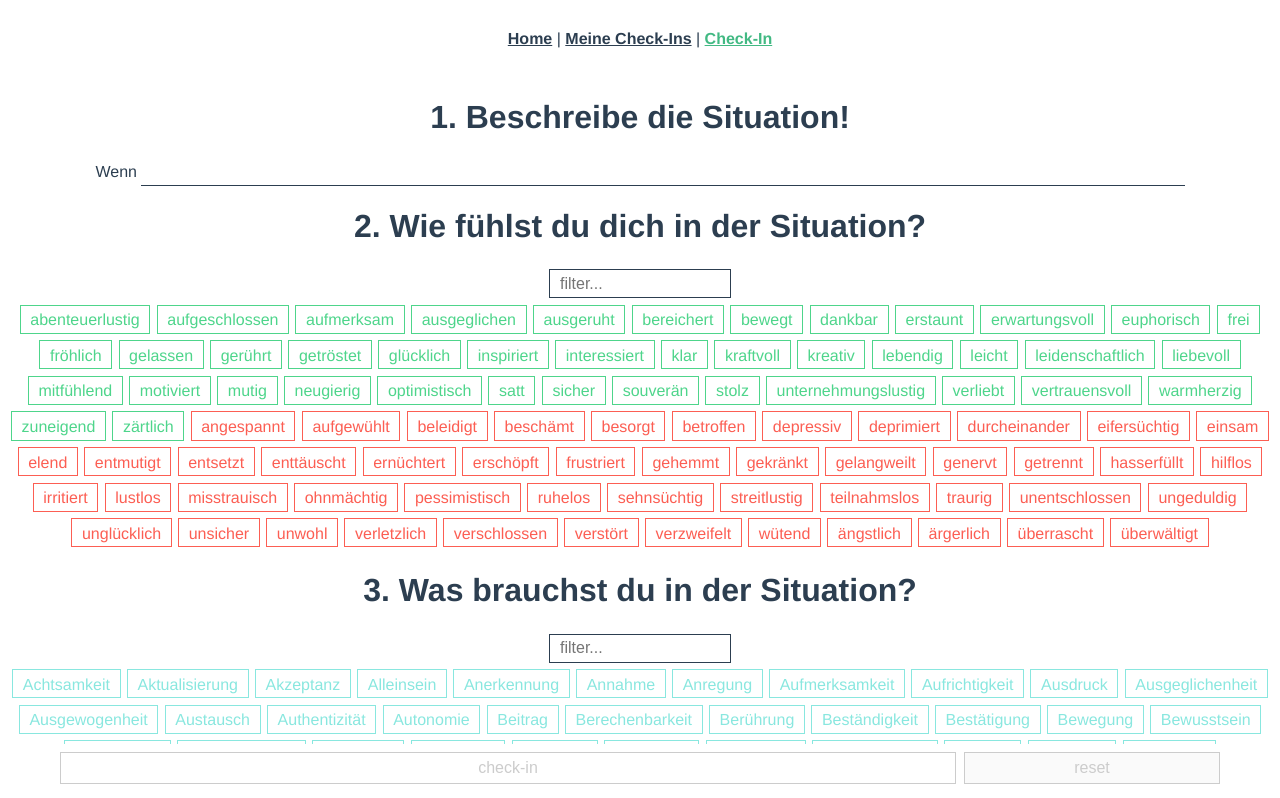
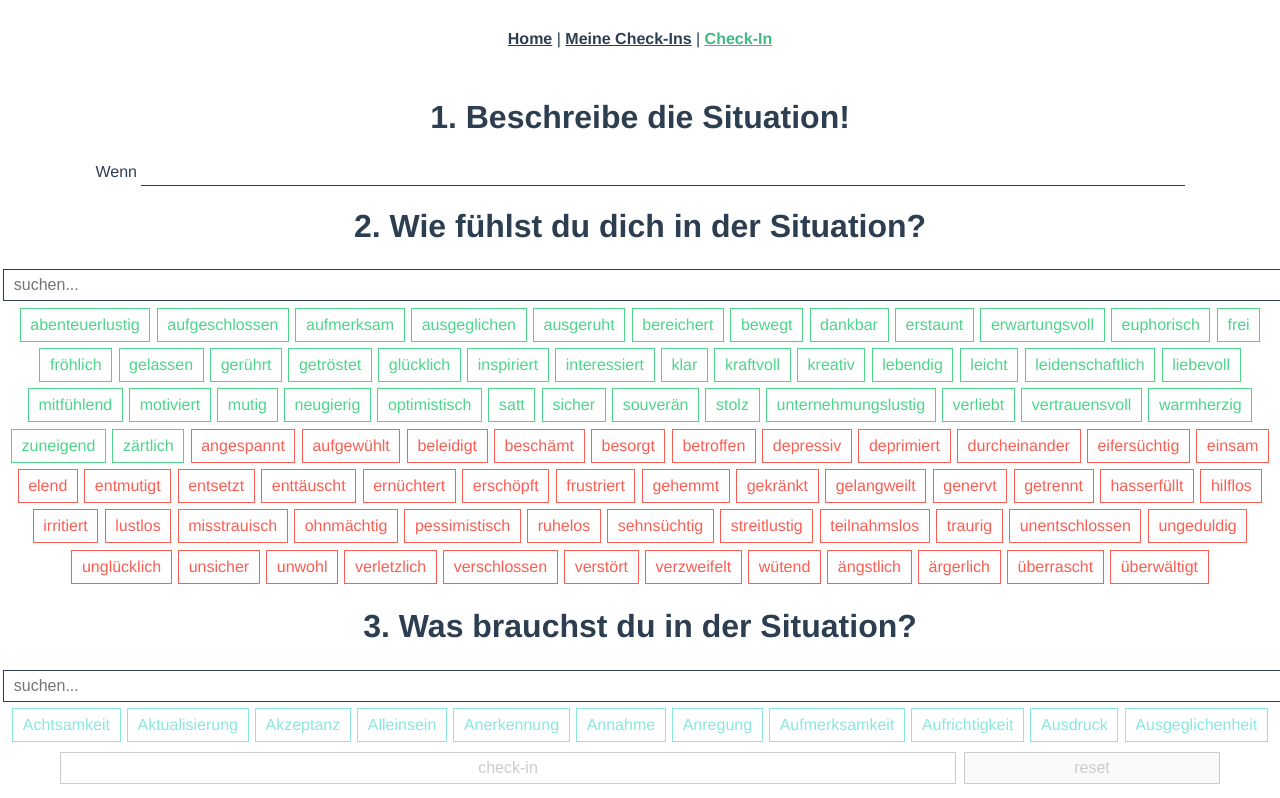
Before and after one commit to barnholdy/nvc, a Vue app: page /#/add-check-in in a window 1280 px wide. Shown: the top 798 px of the page. Built offline with nearby package versions, Linux system fonts and the light colour scheme.

Commit message:
search is not cleared after tag selection. selected tags are not filtered.

```diff
--- a/src/components/Tag.vue
+++ b/src/components/Tag.vue
@@ -39,14 +39,14 @@ $orange:#fd9927;
 $blue: #89e7df;
 
 .tag {
+  cursor: pointer;
+  display: inline-block;
+  margin: .2rem;
+  padding: 0 .6rem 0 .6rem;
+  height: 2rem;
+  line-height: 2rem;
+  font-size: 1rem;
   color: white;
-  cursor: pointer;
-  margin: .2rem;
-  padding: 0.6rem;
-  height: .5rem;
-  display: inline-block;
-  line-height: .6rem;
-  font-size: 1rem;
   border: solid .05rem;
   user-select: none;
 }
--- a/src/components/TagList.vue
+++ b/src/components/TagList.vue
@@ -3,8 +3,8 @@
     <input
       v-show="isInteractive"
       v-model="filterText"
-      type="text"
-      placeholder="filter..."
+      type="search"
+      placeholder="suchen..."
       class="filter" />
     <br />
     <tag
@@ -52,14 +52,15 @@ export default {
         const item = this.items[index];
         item.isSelected = !item.isSelected;
         this.$set(this.items, index, item);
-        this.filterText = '';
       }
     },
     filterItems(filterText) {
       if (!this.items) return;
       this.items.forEach((item) => {
         // eslint-disable-next-line no-param-reassign
-        item.isFiltered = item.name.toLowerCase().indexOf(filterText.toLowerCase()) < 0;
+        item.isFiltered =
+          item.name.toLowerCase().indexOf(filterText.toLowerCase()) < 0
+          && !item.isSelected;
       });
     },
     sortItems() {
@@ -94,10 +95,11 @@ export default {
 
 <style scoped lang="scss">
 .filter {
-  width: 10rem;
+  vertical-align: top;
+  width: 100%;
   padding: 0.6rem;
   margin: .2rem;
-  height: .5rem;
+  height: 2rem;
   font-size: 1rem;
   border: solid .05rem;
   border-color: #2c3e50;
```
